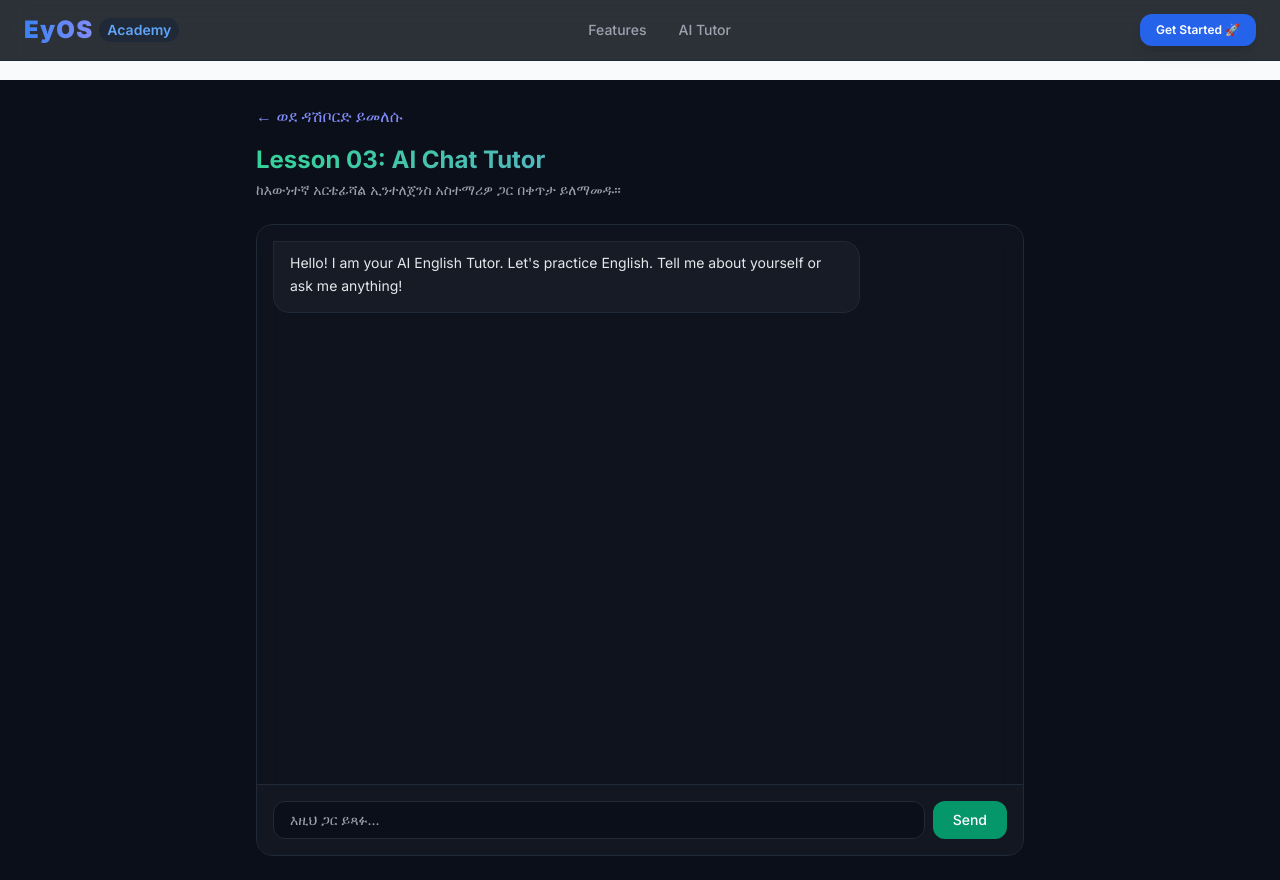
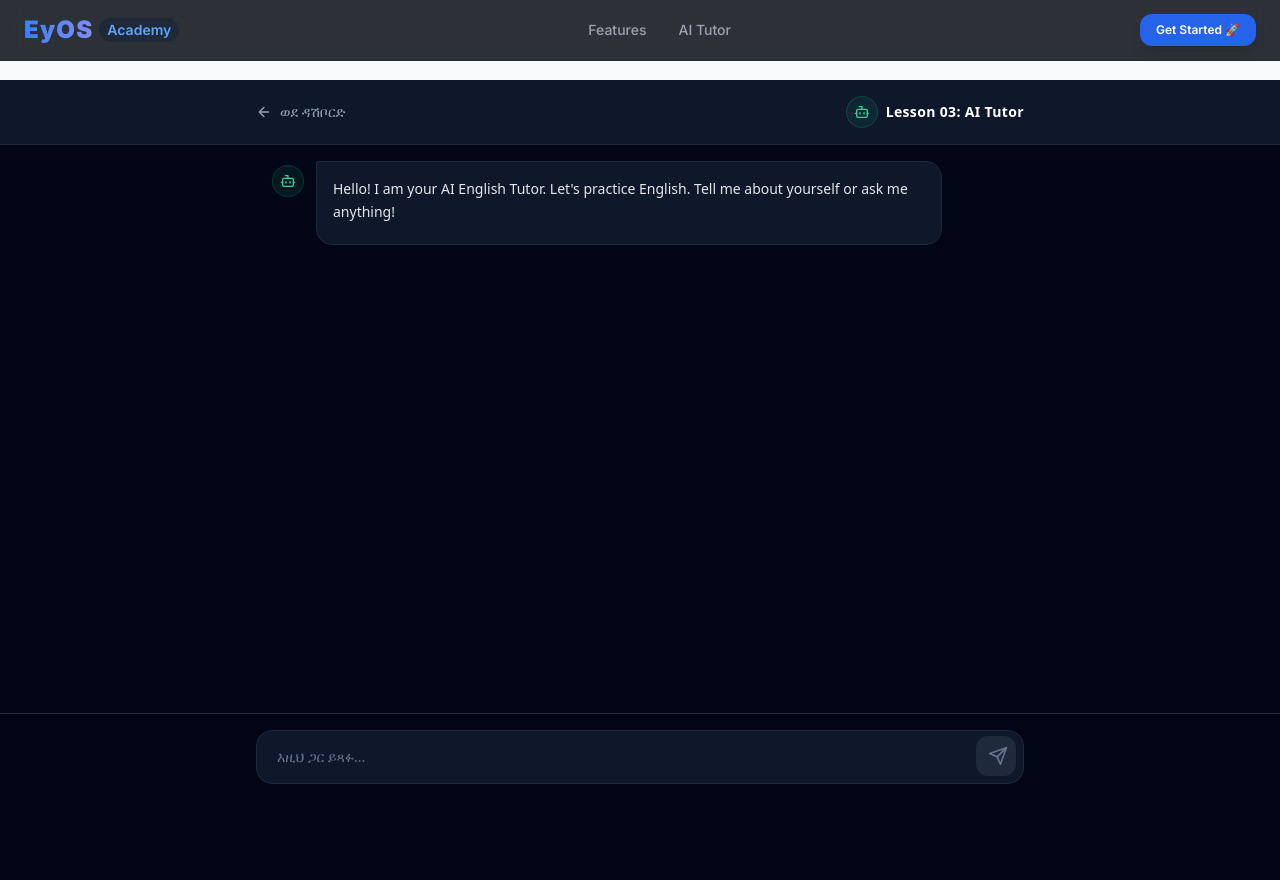
Before and after one commit to eyobaasefa19-hue/EyOS-Academy, a Next.js app: page /lessons/ai-chat in a window 1280 px wide. Built offline with nearby package versions, Linux system fonts and the light colour scheme; no server answers.

Commit message:
Refactor AIChatLesson for improved UX and clarity
Refactor AIChatLesson component to improve user experience and code clarity. Updated user input handling and added XP alert functionality.

```diff
--- a/src/app/lessons/ai-chat/page.tsx
+++ b/src/app/lessons/ai-chat/page.tsx
@@ -1,18 +1,20 @@
-"use client";
+'use client';
 
 import { useState, useEffect, useRef } from "react";
-import Link from "next/link";
+import { useRouter } from "next/navigation";
 import ReactMarkdown from "react-markdown";
 import { supabase } from "../../../lib/supabase";
+import { Send, Bot, User, ArrowLeft, Loader2 } from "lucide-react";
 
 export default function AIChatLesson() {
+  const router = useRouter();
   const [messages, setMessages] = useState([
     { id: 1, sender: "ai", text: "Hello! I am your AI English Tutor. Let's practice English. Tell me about yourself or ask me anything!" }
   ]);
   const [input, setInput] = useState("");
   const [isTyping, setIsTyping] = useState(false);
 
-  // አዲስ የተጨመሩ (Userን ለማወቅ እና XP Alert ለማሳየት)
+  // የባለቤትነት እና የ XP መረጃዎች
   const [user, setUser] = useState<any>(null);
   const [showXpAlert, setShowXpAlert] = useState(false);
 
@@ -22,7 +24,7 @@ export default function AIChatLesson() {
     messagesEndRef.current?.scrollIntoView({ behavior: "smooth" });
   };
 
-  // ገጹ ሲከፈት ተጠቃሚውን ከዳታቤዝ ማወቅ
+  // ተጠቃሚውን ከ Supabase ማረጋገጥ
   useEffect(() => {
     async function getUser() {
       const { data: { user } } = await supabase.auth.getUser();
@@ -39,7 +41,7 @@ export default function AIChatLesson() {
     e.preventDefault();
     if (!input.trim() || isTyping) return;
 
-    const userText = input;
+    const userText = input.trim();
     const userMessage = { id: messages.length + 1, sender: "user", text: userText };
 
     setMessages((prev) => [...prev, userMessage]);
@@ -66,9 +68,8 @@ export default function AIChatLesson() {
       };
       setMessages((prev) => [...prev, aiMessage]);
 
-      // 🌟 እዚህ ጋር የ XP ነጥብ መጨመሪያውን ጨመርን 🌟
+      // 🌟 የ Supabase XP ነጥብ መጨመሪያ ሎጂክ 🌟
       if (user) {
-        // 1. መጀመሪያ ያለውን XP ከዳታቤዝ እናነባለን
         const { data: profile } = await supabase
           .from('UserProfile')
           .select('xpPoints')
@@ -76,15 +77,13 @@ export default function AIChatLesson() {
           .single();
 
         const currentXP = profile?.xpPoints || 0;
-        const newXP = currentXP + 10; // ለእያንዳንዱ መልእክት 10 XP ይጨመራል
+        const newXP = currentXP + 10; // ለእያንዳንዱ ቻት 10 XP
 
-        // 2. አዲሱን የነጥብ ድምር ዳታቤዝ ላይ እናስቀምጣለን
         await supabase
           .from('UserProfile')
           .update({ xpPoints: newXP })
           .eq('id', user.id);
 
-        // 3. አሪፍ ማሳወቂያ ለ 3 ሰከንድ እናሳያለን
         setShowXpAlert(true);
         setTimeout(() => setShowXpAlert(false), 3000);
       }
@@ -93,7 +92,7 @@ export default function AIChatLesson() {
       console.error(error);
       setMessages((prev) => [
         ...prev,
-        { id: Date.now(), sender: "ai", text: "Something went wrong. Please check your network or API settings." }
+        { id: Date.now(), sender: "ai", text: "የግንኙነት ችግር አጋጥሟል። እባክህ መስመርህን አረጋግጠህ እንደገና ሞክር።" }
       ]);
     } finally {
       setIsTyping(false);
@@ -101,33 +100,48 @@ export default function AIChatLesson() {
   };
 
   return (
-    <div className="min-h-screen bg-[#0B0F19] text-white p-4 sm:p-6 flex flex-col relative">
+    <div className="min-h-screen bg-slate-950 flex flex-col font-sans relative text-white">
 
-      {/* 🌟 የ XP መጨመሩን የሚያሳውቅ ብቅ ባይ አኒሜሽን 🌟 */}
+      {/* 🌟 የ XP መጨመሩን የሚያሳውቅ ባውንሲንግ አኒሜሽን 🌟 */}
       {showXpAlert && (
-        <div className="fixed top-10 right-1/2 translate-x-1/2 md:translate-x-0 md:right-10 z-50 bg-amber-500 text-white text-sm font-bold px-5 py-2 rounded-full animate-bounce shadow-lg shadow-amber-500/50">
+        <div className="fixed top-20 right-1/2 translate-x-1/2 z-50 bg-amber-500 text-white text-sm font-bold px-5 py-2 rounded-full animate-bounce shadow-lg shadow-amber-500/50">
           +10 XP አግኝተዋል! 🎉
         </div>
       )}
 
-      <div className="max-w-3xl w-full mx-auto flex-1 flex flex-col">
-        <div>
-          <Link href="/dashboard" className="text-indigo-400 hover:underline mb-4 inline-block">
-            ← ወደ ዳሽቦርድ ይመለሱ
-          </Link>
-          <h1 className="text-2xl font-bold bg-gradient-to-r from-emerald-400 to-indigo-400 bg-clip-text text-transparent mb-1">
-            Lesson 03: AI Chat Tutor
-          </h1>
-          <p className="text-sm text-gray-400 mb-6">ከእውነተኛ አርቴፊሻል ኢንተለጀንስ አስተማሪዎ ጋር በቀጥታ ይለማመዱ።</p>
+      {/* ሄደር ባር */}
+      <header className="bg-slate-900 border-b border-slate-800 p-4 sticky top-0 z-10 shadow-sm">
+        <div className="max-w-3xl mx-auto flex items-center justify-between">
+          <button
+            onClick={() => router.push('/dashboard')}
+            className="flex items-center gap-2 text-slate-400 hover:text-white transition-colors text-sm font-medium"
+          >
+            <ArrowLeft className="w-4 h-4" /> ወደ ዳሽቦርድ
+          </button>
+          <div className="flex items-center gap-2">
+            <div className="w-8 h-8 rounded-full bg-emerald-500/10 flex items-center justify-center border border-emerald-500/20">
+              <Bot className="w-4 h-4 text-emerald-400" />
             </div>
+            <h1 className="text-white font-bold text-sm tracking-wide">Lesson 03: AI Tutor</h1>
+          </div>
+        </div>
+      </header>
 
-        <div className="flex-1 bg-[#161B26]/40 backdrop-blur-md border border-gray-800 rounded-2xl flex flex-col h-[500px] overflow-hidden">
-          <div className="flex-1 p-4 overflow-y-auto space-y-4">
+      {/* የቻት መድረክ */}
+      <main className="flex-1 overflow-y-auto p-4 space-y-6 max-w-3xl mx-auto w-full pb-32">
         {messages.map((msg) => (
-              <div key={msg.id} className={`flex ${msg.sender === "user" ? "justify-end" : "justify-start"}`}>
-                <div className={`max-w-[80%] rounded-2xl px-4 py-2.5 text-sm ${
-                  msg.sender === "user" ? "bg-indigo-600 text-white rounded-tr-none" : "bg-[#161B26] border border-gray-800 text-gray-200 rounded-tl-none"
+          <div key={msg.id} className={`flex gap-3 ${msg.sender === 'user' ? 'justify-end' : 'justify-start'}`}>
+            {msg.sender === 'ai' && (
+              <div className="w-8 h-8 rounded-full bg-emerald-500/10 flex items-center justify-center border border-emerald-500/20 shrink-0 mt-1">
+                <Bot className="w-4 h-4 text-emerald-400" />
+              </div>
+            )}
+            <div className={`p-4 rounded-2xl max-w-[85%] text-sm leading-relaxed shadow-sm ${
+              msg.sender === 'user'
+                ? 'bg-blue-600 text-white rounded-tr-sm'
+                : 'bg-slate-900 border border-slate-800 text-slate-200 rounded-tl-sm'
             }`}>
+              {/* ያንተ ውብ ማርክዳውን ፓርሰር */}
               <ReactMarkdown
                 className="text-sm space-y-2 text-gray-200 break-words"
                 components={{
@@ -141,33 +155,50 @@ export default function AIChatLesson() {
                 {msg.text}
               </ReactMarkdown>
             </div>
+            {msg.sender === 'user' && (
+              <div className="w-8 h-8 rounded-full bg-blue-600 flex items-center justify-center shadow-md shrink-0 mt-1">
+                <User className="w-4 h-4 text-white" />
+              </div>
+            )}
           </div>
         ))}
+
+        {/* AI በሚያስብበት ጊዜ የሚታይ የጭነት አኒሜሽን */}
         {isTyping && (
-              <div className="flex justify-start">
-                <div className="bg-[#161B26] border border-gray-800 text-gray-400 text-xs rounded-2xl rounded-tl-none px-4 py-2 animate-pulse">
-                  AI አስተማሪዎ እየጻፈ ነው...
+          <div className="flex gap-3 justify-start">
+            <div className="w-8 h-8 rounded-full bg-emerald-500/10 flex items-center justify-center border border-emerald-500/20 shrink-0">
+              <Bot className="w-4 h-4 text-emerald-400" />
+            </div>
+            <div className="p-4 rounded-2xl bg-slate-900 border border-slate-800 flex gap-1.5 items-center rounded-tl-sm">
+              <div className="w-2 h-2 bg-slate-500 rounded-full animate-bounce" />
+              <div className="w-2 h-2 bg-slate-500 rounded-full animate-bounce delay-75" />
+              <div className="w-2 h-2 bg-slate-500 rounded-full animate-bounce delay-150" />
             </div>
           </div>
         )}
         <div ref={messagesEndRef} />
-          </div>
+      </main>
 
-          <form onSubmit={handleSendMessage} className="p-4 border-t border-gray-800 flex gap-2 bg-[#161B26]/60">
+      {/* የፅሁፍ መፃፊያ ፎርም */}
+      <div className="fixed bottom-0 left-0 right-0 p-4 bg-slate-950/90 backdrop-blur-md border-t border-slate-800">
+        <form onSubmit={handleSendMessage} className="max-w-3xl mx-auto relative flex items-end gap-2">
           <input
             type="text"
             value={input}
             onChange={(e) => setInput(e.target.value)}
+            placeholder={isTyping ? "አስተማሪዎ እየመረመረ ነው..." : "እዚህ ጋር ይጻፉ..."}
+            className="w-full bg-slate-900 border border-slate-800 rounded-2xl pl-5 pr-14 py-4 text-sm text-white placeholder-slate-500 focus:outline-none focus:border-blue-500 focus:ring-1 focus:ring-blue-500 transition-all disabled:opacity-50"
             disabled={isTyping}
-              placeholder={isTyping ? "Waiting..." : "እዚህ ጋር ይጻፉ..."}
-              className="flex-1 bg-[#0B0F19] border border-gray-800 rounded-xl px-4 py-2 text-sm text-white focus:outline-none focus:border-emerald-500 transition-colors disabled:opacity-50"
           />
-            <button type="submit" disabled={isTyping} className="px-5 py-2 bg-emerald-600 hover:bg-emerald-700 font-medium rounded-xl text-sm transition-all disabled:opacity-50">
-              Send
+          <button
+            type="submit"
+            disabled={isTyping || !input.trim()}
+            className="absolute right-2 bottom-2 w-10 h-10 rounded-xl bg-blue-600 hover:bg-blue-500 disabled:bg-slate-800 disabled:text-slate-500 flex items-center justify-center text-white transition-colors"
+          >
+            {isTyping ? <Loader2 className="w-5 h-5 animate-spin" /> : <Send className="w-5 h-5 ml-1" />}
           </button>
         </form>
       </div>
     </div>
-    </div>
   );
 }
```
Lines whose indentation alone changed are shown as unchanged.
